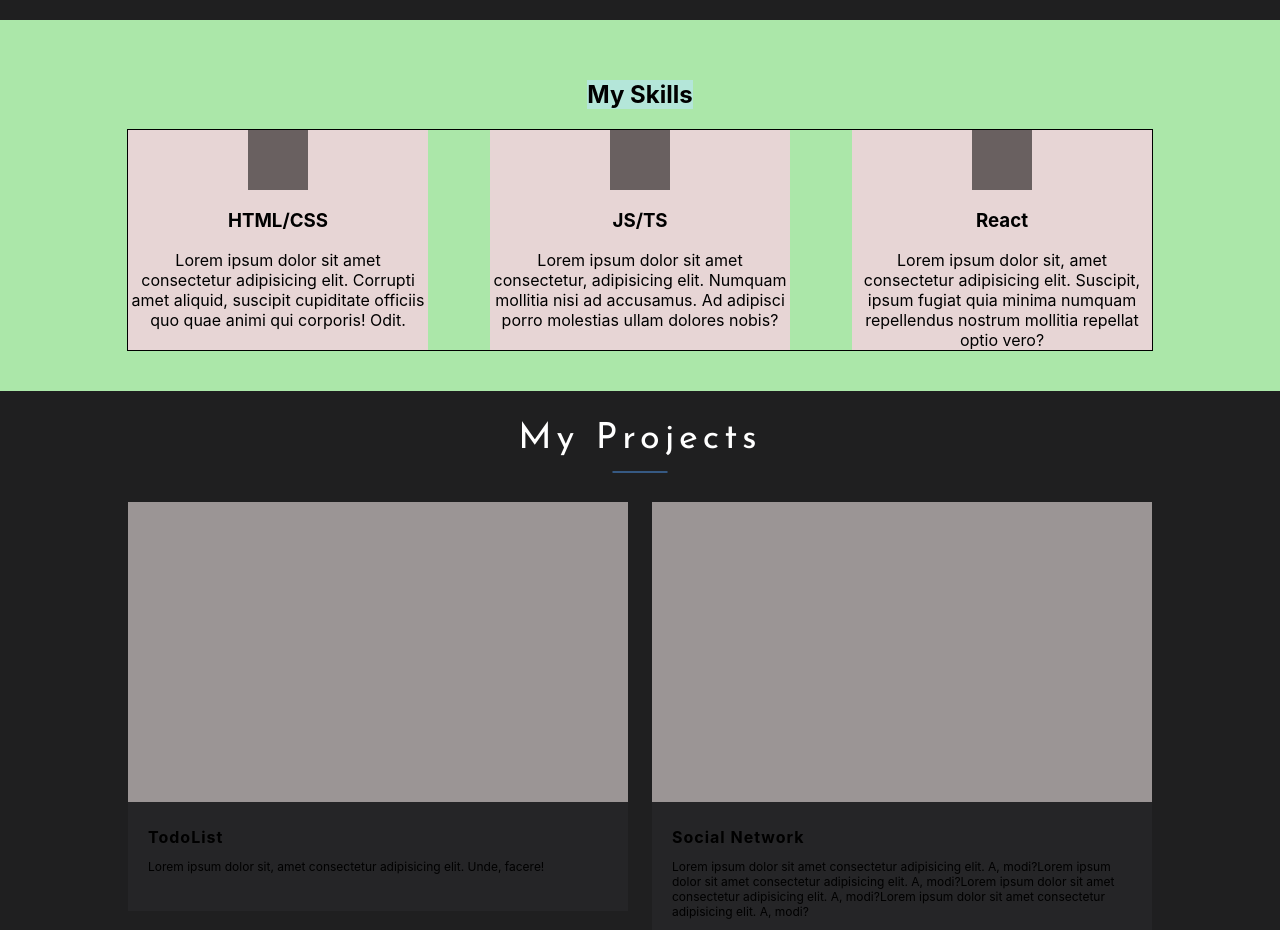
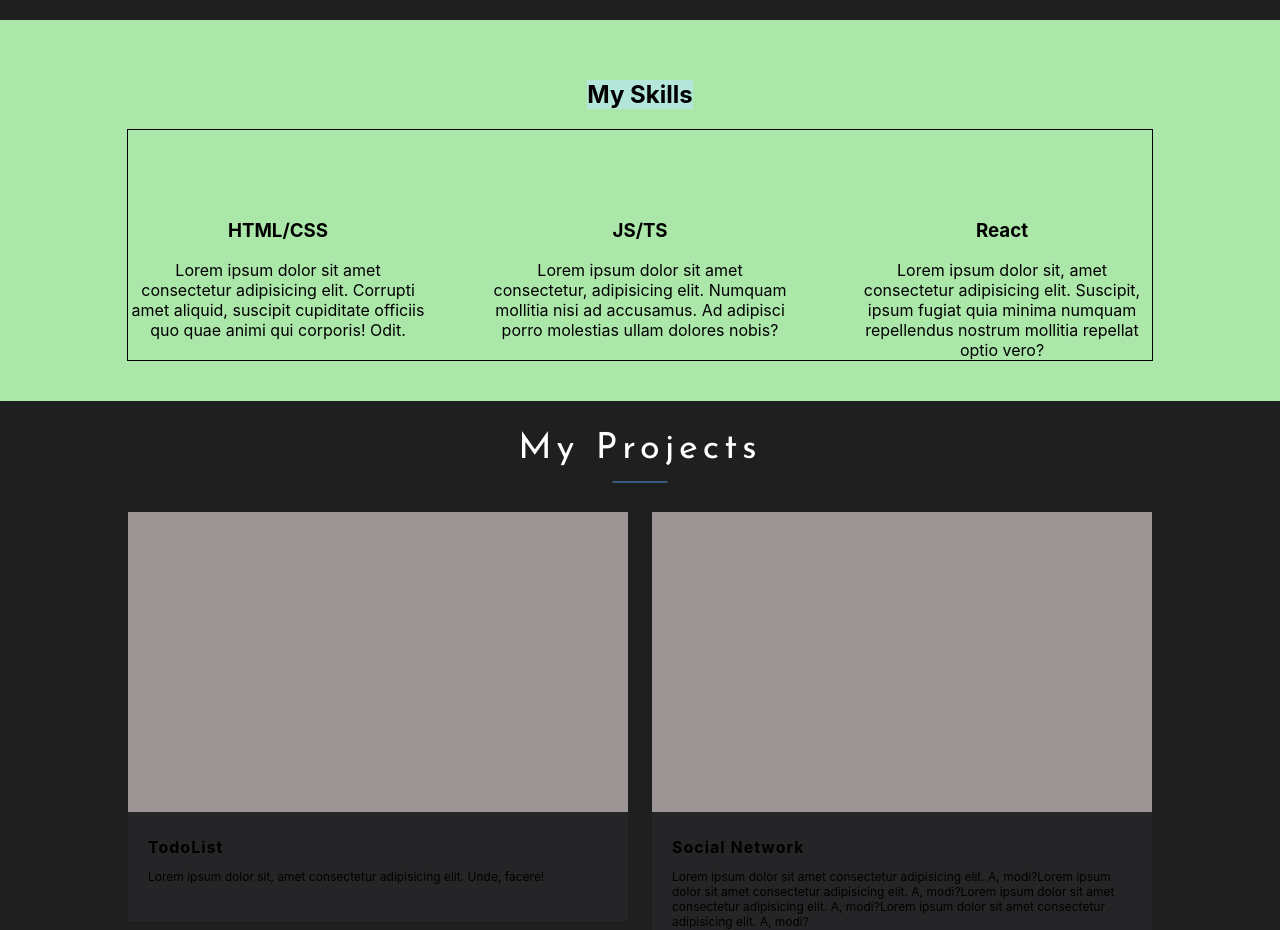
Before and after one commit to baby0ne/portfolio-react, a React (Create React App) app: page / in a window 1280 px wide. Shown: the part 780-1710 px from the top of the page. Built offline with nearby package versions, Linux system fonts and the light colour scheme.

Commit message:
Update Skill.module.css

```diff
--- a/src/components/Skills/Skill/Skill.module.css
+++ b/src/components/Skills/Skill/Skill.module.css
@@ -1,15 +1,15 @@
 .skill{
    width: 300px;
-   background-color: rgb(231, 213, 213);
    display: flex;
    flex-direction: column;
    align-items: center;
 }
 
 .icon{
-   width: 60px;
-   height: 60px;
-   background-color: rgb(105, 96, 96);
+   width: 70px;
+   height: 70px;
+   background-size: cover;
+   background-position: center;
 }
 
 .description{
```
